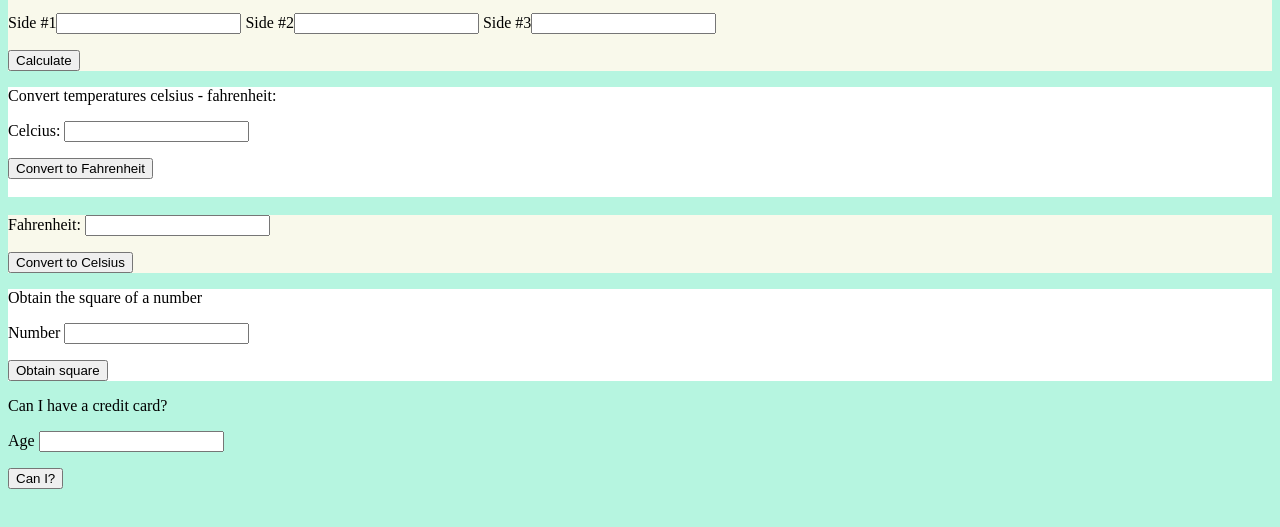
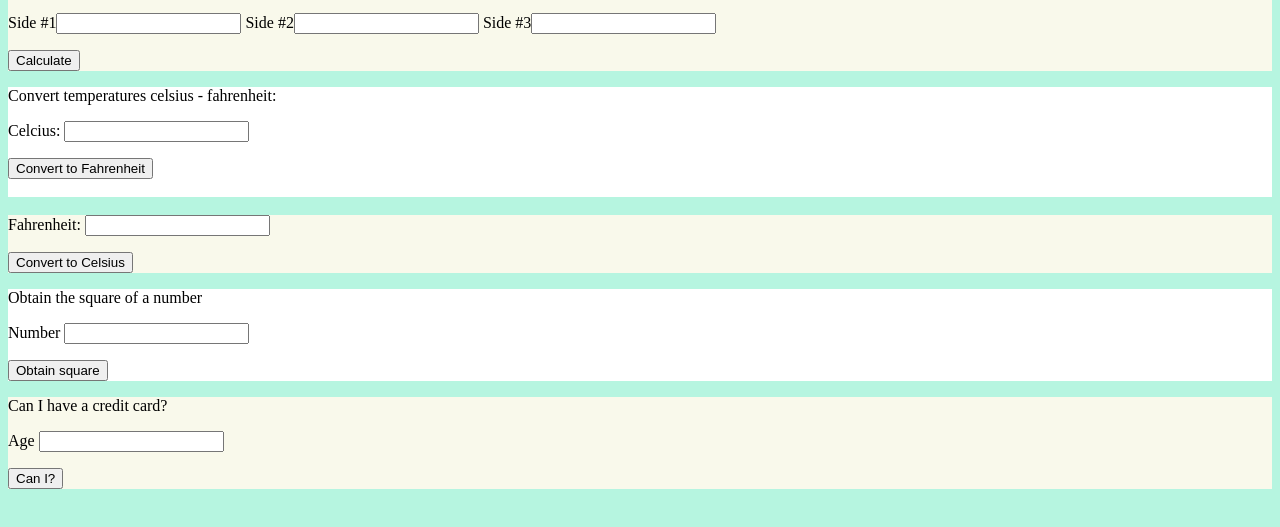
Before and after one commit to Gisela-Camacho-H/wdd330-portafolio, a plain HTML site: page Week2/ExercisesWeek02.html in a window 1280 px wide. Shown: the part 101-628 px from the top of the page. Drawn offline with Linux system fonts and the light colour scheme.

Commit message:
add name

```diff
--- a/Week2/ExercisesWeek02.html
+++ b/Week2/ExercisesWeek02.html
@@ -3,7 +3,7 @@
 <head>
     <meta charset="UTF-8">
     <meta name="viewport" content="width=device-width, initial-scale=1.0">
-    <title>The area of a triangle</title>
+    <title>Exercise week02</title>
     <style>
         body{
             background-color: rgb(182, 245, 224);
@@ -19,6 +19,9 @@
         }
         #square{
             background-color: rgb(255, 255, 255);
+        }
+        #age{
+            background-color: rgb(249, 249, 235);
         }
     </style>
 </head>
```
